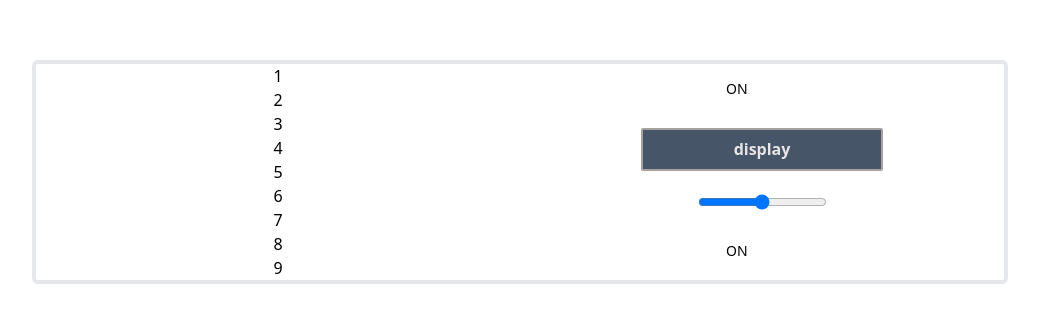
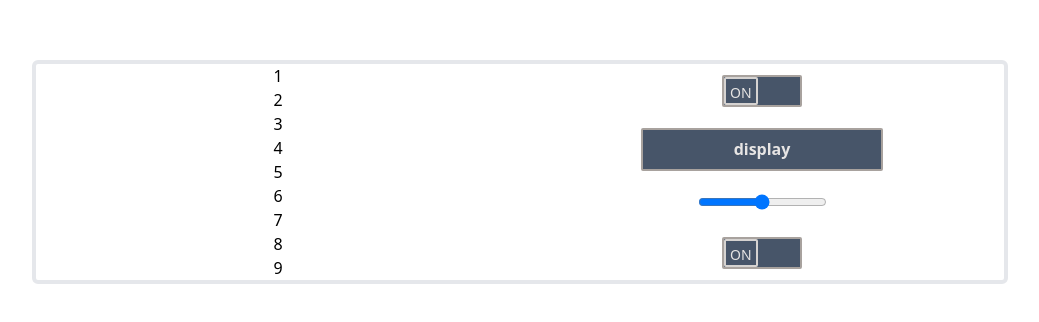
Before and after one commit to Alvintol/drum-machine, a React (Create React App) app: page / in a window 1280 px wide. Shown: the part 228-550 px from the top of the page, without its empty margins (120-1159 px from the left). Built offline with nearby package versions, Linux system fonts and the light colour scheme.

Commit message:
moves hardcode switch from app to Switch component and imports to App

```diff
--- a/src/App.js
+++ b/src/App.js
@@ -1,6 +1,7 @@
 import './css/main.css';
 import ButtonContainer from './components/ButtonContainer';
 import Display from './components/Display';
+import Switch from './components/Switch';
 
 const App = () => {
 
@@ -10,13 +11,10 @@ const App = () => {
     <div className="app h-screen flex flex-col items-center justify-center">
       <div className='container flex flex-col-reverse border-4 rounded-md  md:flex-row lg:mx-1/2'>
         <ButtonContainer />
-        <div id='switch-container' className='flex flex-col justify-around items-center h-64 md:w-1/2 md: h-full'>          <div id='power'>
-          <div className='flex flex-row text-sm text-bold w-20 h-8 justify-start'>
-            <div className='p-1 align-center'>
-              ON
-            </div>
-          </div>
-        </div>
+        <div id='switch-container' className='flex flex-col justify-around items-center h-64 md:w-1/2 md: h-full'>
+        <Switch
+        id='power'
+        />
           <Display />
           <div id='slider'>
             <input
@@ -26,13 +24,9 @@ const App = () => {
               type='range'
             />
           </div>
-          <div id='bank'>
-            <div className='flex flex-row text-sm text-bold w-20 h-8 justify-start'>
-              <div className='p-1 align-center'>
-                ON
-              </div>
-            </div>
-          </div>
+          <Switch
+            id='bank'
+          />
         </div>
       </div>
     </div>
--- a/src/components/Switch.js
+++ b/src/components/Switch.js
@@ -1,5 +1,13 @@
-const Switch = () => {
-  return
+const Switch = ({id}) => {
+  return (
+    <div id={id}>
+      <div className='flex flex-row text-sm text-bold w-20 h-8 justify-start border-solid border-2 border-stone-400 rounded-sm bg-slate-600'>
+        <div className='p-1 align-center border-solid border-2 border-stone-300 rounded-sm bg-slate-600 text-stone-200'>
+          ON
+        </div>
+      </div>
+    </div>
+  )
 };
 
 export default Switch;
--- a/src/css/main.css
+++ b/src/css/main.css
@@ -651,9 +651,18 @@ video {
   border-width: 2px;
 }
 
+.border-solid {
+  border-style: solid;
+}
+
 .border-stone-400 {
   --tw-border-opacity: 1;
   border-color: rgb(168 162 158 / var(--tw-border-opacity));
+}
+
+.border-stone-300 {
+  --tw-border-opacity: 1;
+  border-color: rgb(214 211 209 / var(--tw-border-opacity));
 }
 
 .bg-slate-600 {
```
